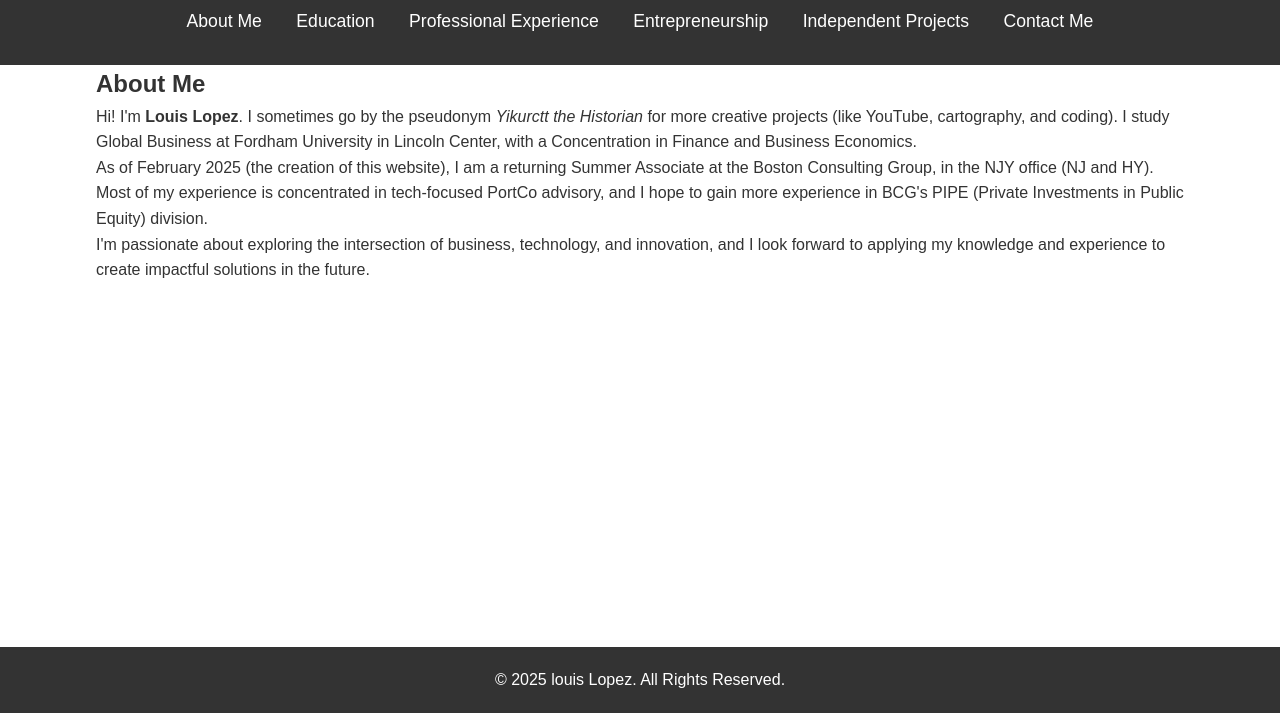
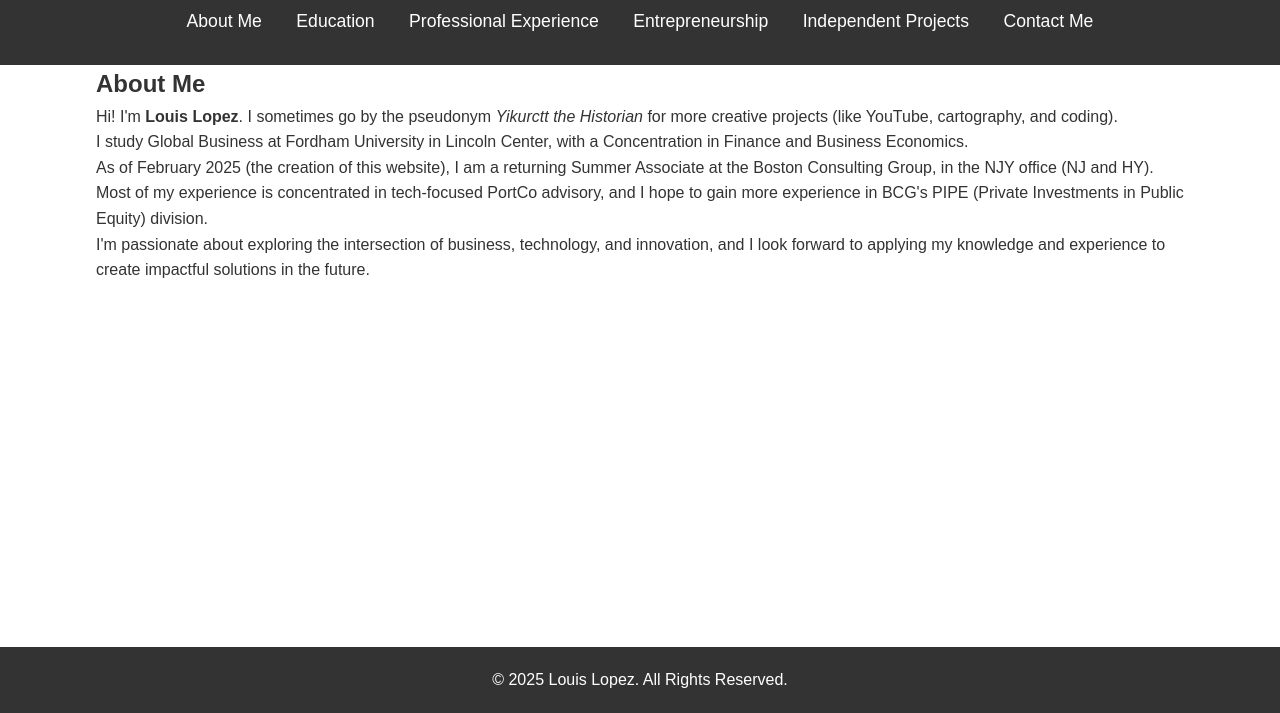
Before and after one commit to louislopezyth/Website-Attempt-4-, a plain HTML site: page index.html in a window 1280 px wide. Shown: the part 87-800 px from the top of the page. Drawn offline with Linux system fonts and the light colour scheme.

Commit message:
Update index.html

```diff
--- a/index.html
+++ b/index.html
@@ -26,8 +26,12 @@
   <div id="about" class="content-section">
     <div class="container">
       <h2>About Me</h2>
-      <p>Hi! I'm <strong>Louis Lopez</strong>. I sometimes go by the pseudonym <em>Yikurctt the Historian</em> for more creative projects (like YouTube, cartography, and coding). I study Global Business at Fordham University in Lincoln Center, with a Concentration in Finance and Business Economics.</p>
+      <p>Hi! I'm <strong>Louis Lopez</strong>. I sometimes go by the pseudonym <em>Yikurctt the Historian</em> for more creative projects (like YouTube, cartography, and coding).</p>
+
+      <p>I study Global Business at Fordham University in Lincoln Center, with a Concentration in Finance and Business Economics.</p>
+
       <p>As of February 2025 (the creation of this website), I am a returning Summer Associate at the Boston Consulting Group, in the NJY office (NJ and HY). Most of my experience is concentrated in tech-focused PortCo advisory, and I hope to gain more experience in BCG's PIPE (Private Investments in Public Equity) division.</p>
+
       <p>I'm passionate about exploring the intersection of business, technology, and innovation, and I look forward to applying my knowledge and experience to create impactful solutions in the future.</p>
     </div>
   </div>
@@ -90,7 +94,7 @@
 
   <footer>
     <div class="container">
-      <p>&copy; 2025 louis Lopez. All Rights Reserved.</p>
+      <p>&copy; 2025 Louis Lopez. All Rights Reserved.</p>
     </div>
   </footer>
 
```
